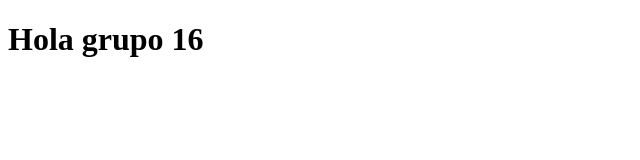
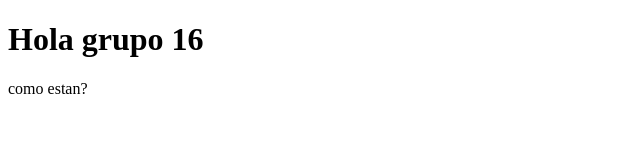
Before and after one commit to chukita/grupo16, a plain HTML site: page index.html in a window 1280 px wide. Shown: the full height of the page, 0-640 px from the left. Drawn offline with Linux system fonts and the light colour scheme.

Commit message:
primer subida al repo

```diff
--- a/index.html
+++ b/index.html
@@ -8,5 +8,6 @@
 </head>
 <body>
     <h1>Hola grupo 16</h1>
+    <p>como estan?</p>
 </body>
 </html>
```
